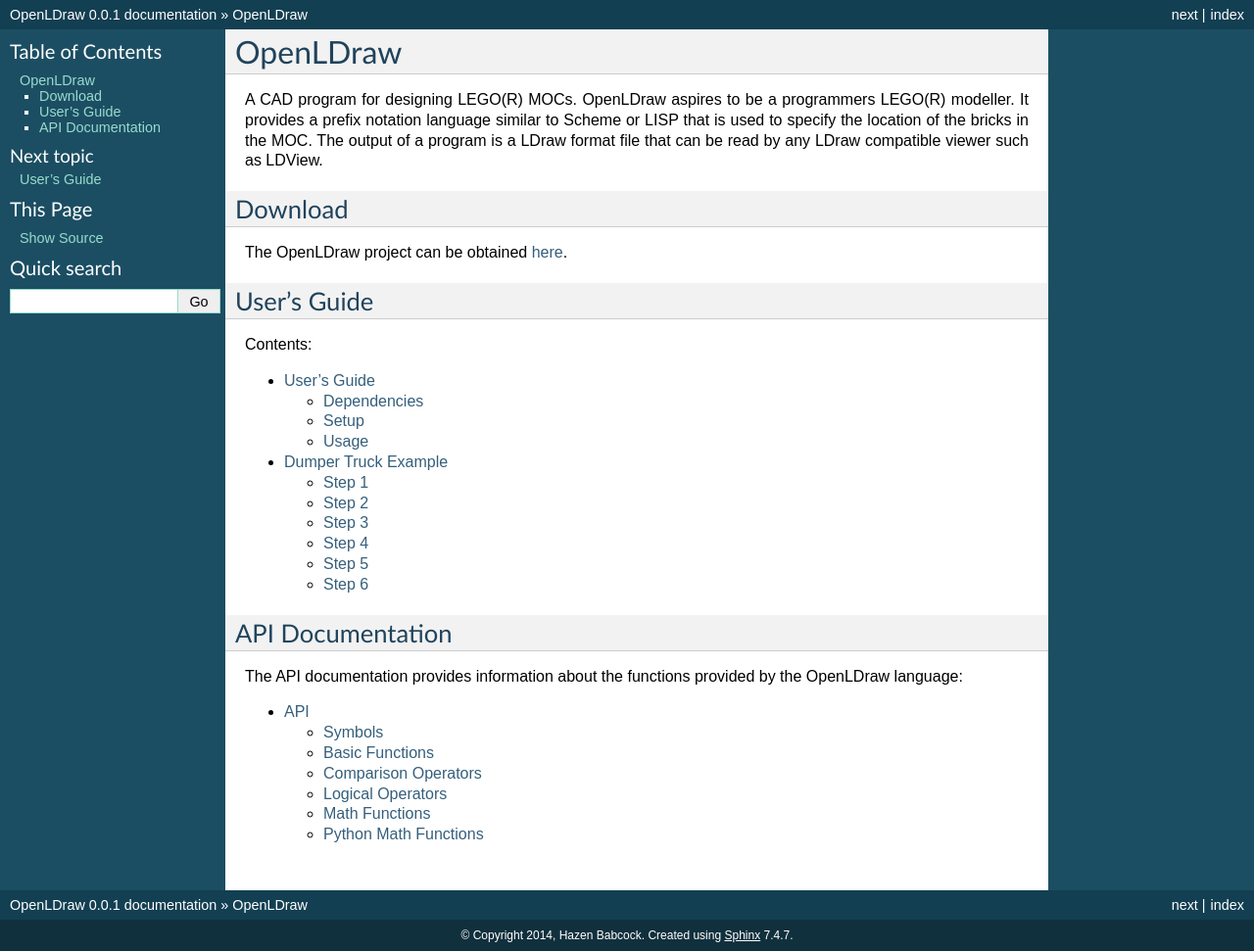
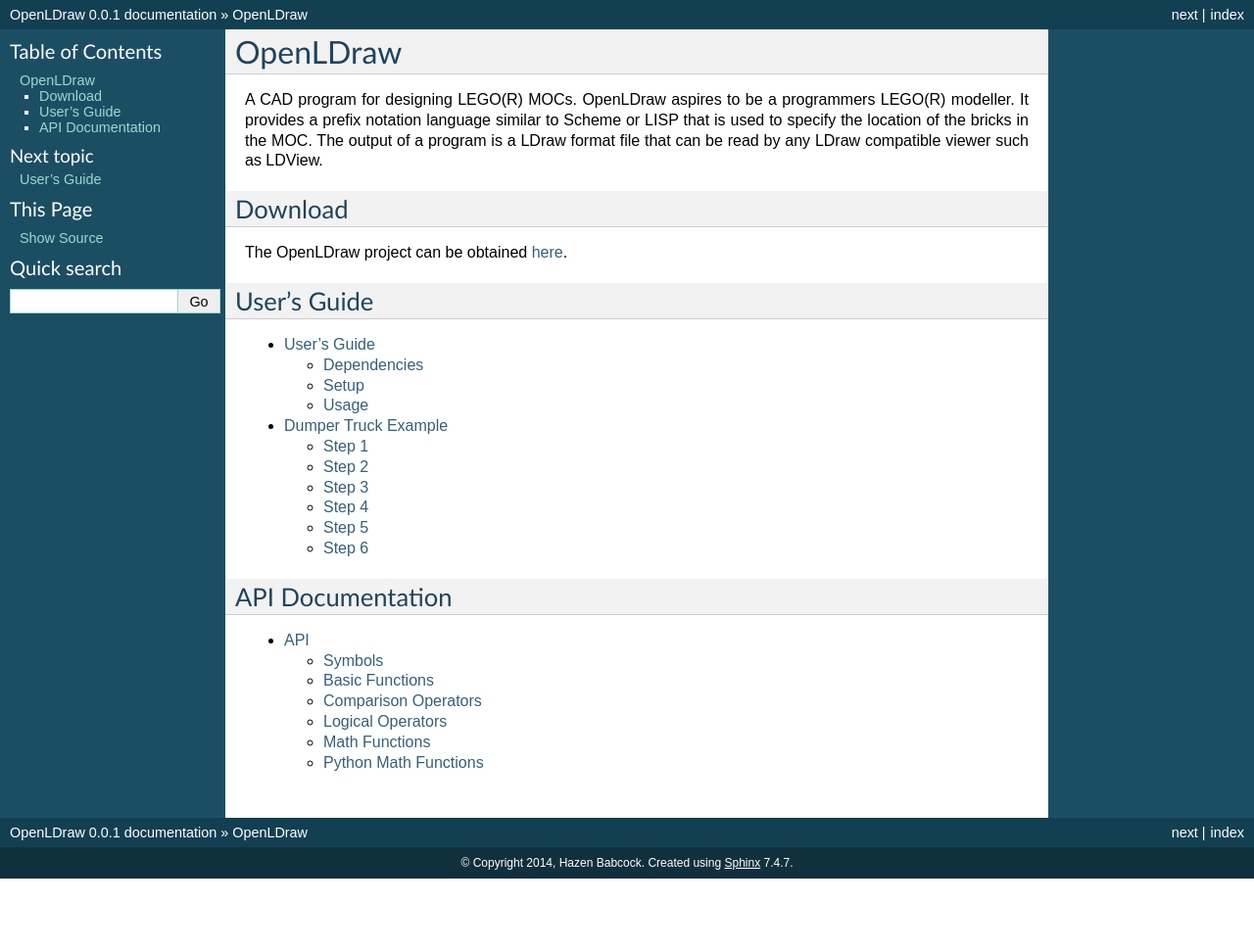
Before and after one commit to HazenBabcock/opensdraw, a Sphinx documentation site: the page built from docs/source/index.rst, in a window 1280 px wide. Shown: the whole page at 98% size. Built offline with Sphinx 7.4.7, drawn with Linux system fonts in a browser that asks for light colours; after the commit the page ends 900 px from its top, so only the background shows below that.

Commit message:
Remove some redundancy.

```diff
--- a/docs/source/index.rst
+++ b/docs/source/index.rst
@@ -15,20 +15,13 @@
 User's Guide
 ------------
 
-Contents:
-
 .. toctree::
 
    guide.rst
    example.rst
 
-
-
 API Documentation
 -----------------
-
-The API documentation provides information about the functions
-provided by the OpenLDraw language:
 
 .. toctree::
 
```
